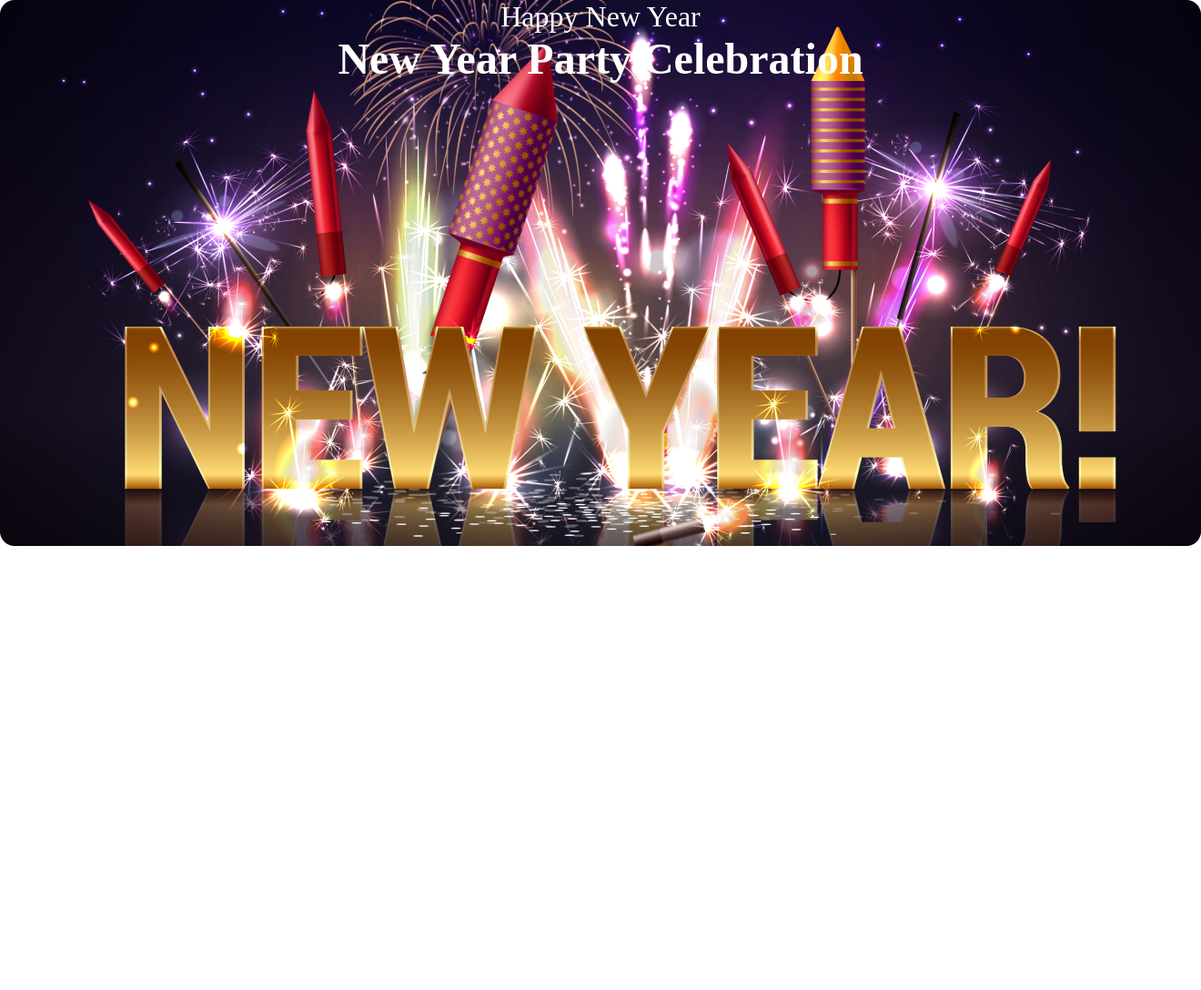
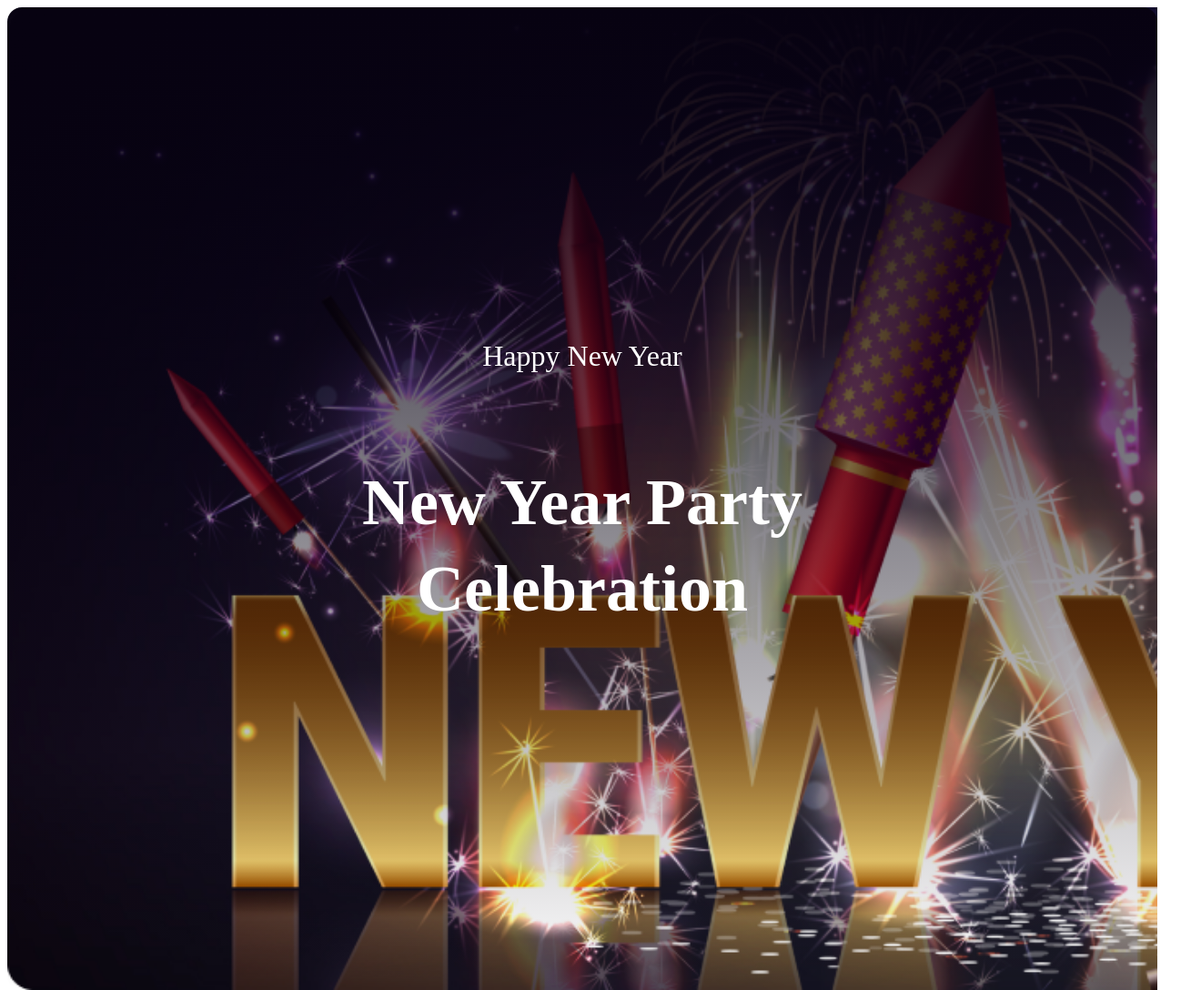
Before and after one commit to akjewel47/new-year-new-mission, a plain HTML site: page index.html in a window 1280 px wide. Shown: the whole page at 91% size, 1320 px wide, since content can reach past the window. Before the commit the page ends 800 px from the top, so only its background shows below. Drawn offline with Linux system fonts and the light colour scheme.

Commit message:
added the picture

```diff
--- a/index.html
+++ b/index.html
@@ -7,13 +7,15 @@
  <title>Happy New Year</title>
 </head>
 <body>
- <main>
-  <section class="header">
+<main>
+ <section class="banner">
+  <div class="bigimage">
 <div class="overlay">
- <p>Happy New Year</p>
- <h1>New Year Party Celebration</h1>
+ <p class="first">Happy New Year</p>
+ <h1 class="toper">New Year Party <br>Celebration</h1>
 </div>
-</section>
+  </div>
+ </section>
 </main>
 </body>
 </html>
--- a/style/style.css
+++ b/style/style.css
@@ -1,18 +1,40 @@
-*{
- margin: 0;
-padding: 0;
-}
-.header{
- width: 1320px;
- height: 600px;
- position: relative;
- background-image: url("/resources/Banner\ Image.png")
+
+.bigimage{
+ width: 1920;
+height: 1080px;
+position: relative;
+background-image: url("/resources/Banner\ Image.png");
+background-repeat: no-repeat;
+background-size: cover;
 }
 .overlay{
+ width: 100%;
+ height: 100%;
+ font-size: 26px;
+ color: wheat;
+ display: flex;
+justify-content: center;
+flex-direction: column;
+align-items: center;
+border-radius: 16px;
+background: linear-gradient(180deg, #070211 0%, rgba(7, 2, 17, 0.00) 100%); ;
+}
+.toper{
  color: #FFF;
 
 text-align: center;
-font-family: Merriweather;
+font-family: 'Merriweather';
+font-size: 72px;
+font-style: normal;
+font-weight: 900;
+line-height: 95px; /* 131.944% */
+}
+.first{
+ color: #FFF;
+width: 259px;
+height: 40px;
+text-align: center;
+font-family: 'Merriweather';;
 font-size: 32px;
 font-style: normal;
 font-weight: 400;
```
